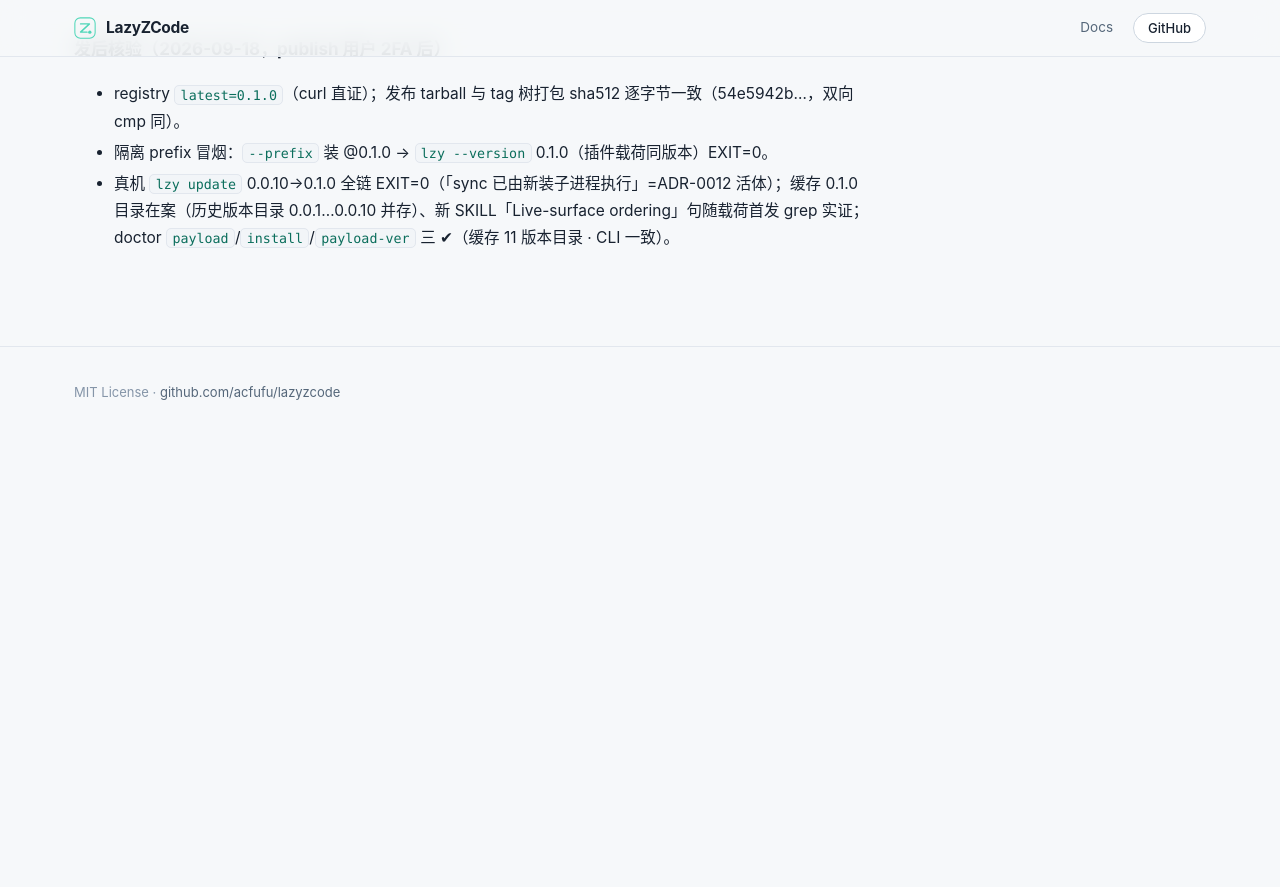
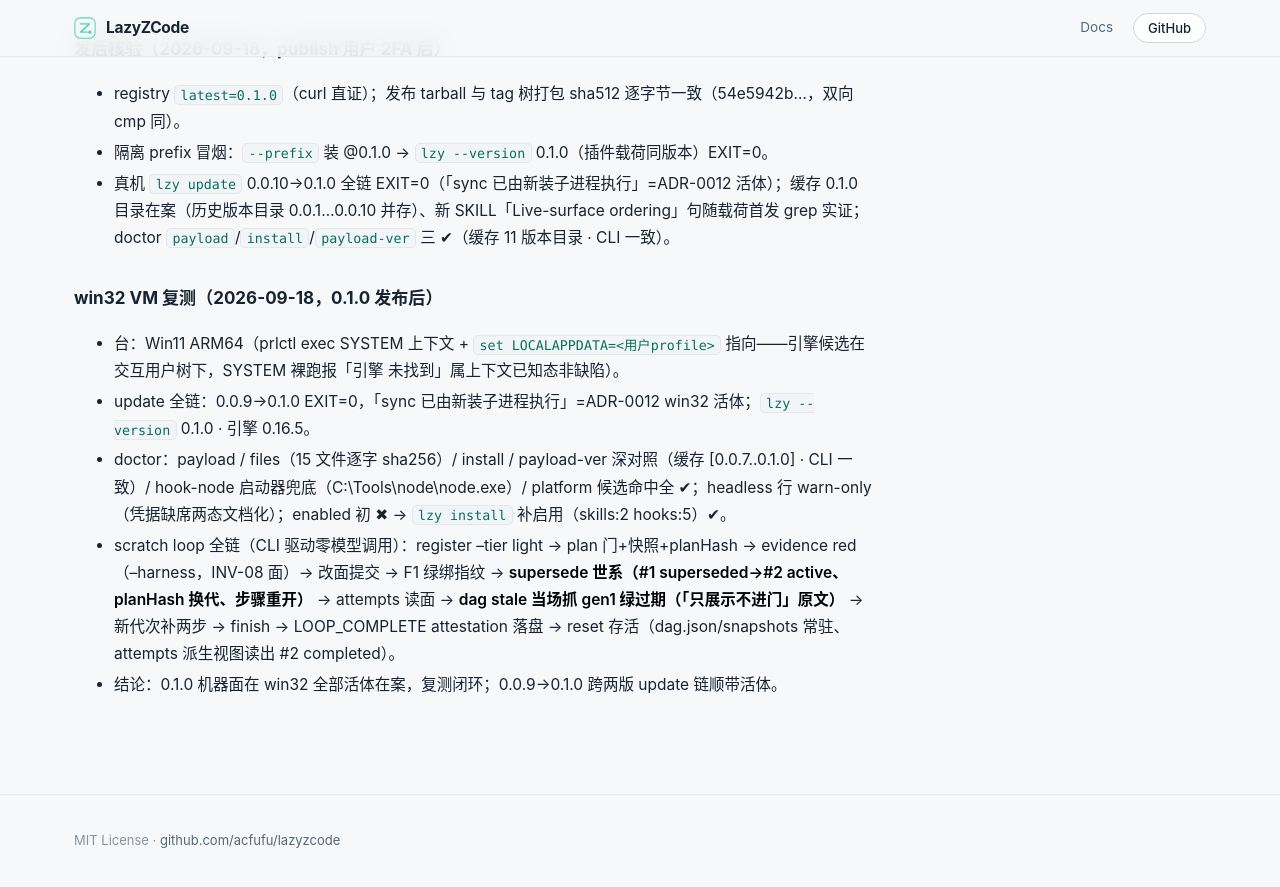
Before and after one commit to Acfufu/lazyzcode, a Jekyll site: the page built from docs/release-checklist.md, in a window 1280 px wide and 900 px high, scrolled down 13637 px. Shown: the top 887 px of the window. Built offline with Jekyll 4.4.1, drawn with Linux system fonts in a browser that asks for light colours; our own code applies the rules of GitHub Pages for plain Markdown files; before the commit the page ends 14089 px from its top, so only the background shows below that.

Commit message:
docs(release): 0.1.0 win32 VM retest record — full 0.1.0 surface live

```diff
--- a/docs/release-checklist.md
+++ b/docs/release-checklist.md
@@ -343,3 +343,11 @@ plugin payload). From older versions: manual two-step (`npm i -g lazyzcode
 - registry `latest=0.1.0`（curl 直证）；发布 tarball 与 tag 树打包 sha512 逐字节一致（54e5942b…，双向 cmp 同）。
 - 隔离 prefix 冒烟：`--prefix` 装 @0.1.0 → `lzy --version` 0.1.0（插件载荷同版本）EXIT=0。
 - 真机 `lzy update` 0.0.10→0.1.0 全链 EXIT=0（「sync 已由新装子进程执行」=ADR-0012 活体）；缓存 0.1.0 目录在案（历史版本目录 0.0.1…0.0.10 并存）、新 SKILL「Live-surface ordering」句随载荷首发 grep 实证；doctor `payload`/`install`/`payload-ver` 三 ✔（缓存 11 版本目录 · CLI 一致）。
+
+### win32 VM 复测（2026-09-18，0.1.0 发布后）
+
+- 台：Win11 ARM64（prlctl exec SYSTEM 上下文 + `set LOCALAPPDATA=<用户profile>` 指向——引擎候选在交互用户树下，SYSTEM 裸跑报「引擎 未找到」属上下文已知态非缺陷）。
+- update 全链：0.0.9→0.1.0 EXIT=0，「sync 已由新装子进程执行」=ADR-0012 win32 活体；`lzy --version` 0.1.0 · 引擎 0.16.5。
+- doctor：payload / files（15 文件逐字 sha256）/ install / payload-ver 深对照（缓存 [0.0.7..0.1.0] · CLI 一致）/ hook-node 启动器兜底（C:\Tools\node\node.exe）/ platform 候选命中全 ✔；headless 行 warn-only（凭据缺席两态文档化）；enabled 初 ✖ → `lzy install` 补启用（skills:2 hooks:5）✔。
+- scratch loop 全链（CLI 驱动零模型调用）：register --tier light → plan 门+快照+planHash → evidence red（--harness，INV-08 面）→ 改面提交 → F1 绿绑指纹 → **supersede 世系（#1 superseded→#2 active、planHash 换代、步骤重开）** → attempts 读面 → **dag stale 当场抓 gen1 绿过期（「只展示不进门」原文）** → 新代次补两步 → finish → LOOP_COMPLETE attestation 落盘 → reset 存活（dag.json/snapshots 常驻、attempts 派生视图读出 #2 completed）。
+- 结论：0.1.0 机器面在 win32 全部活体在案，复测闭环；0.0.9→0.1.0 跨两版 update 链顺带活体。
```
